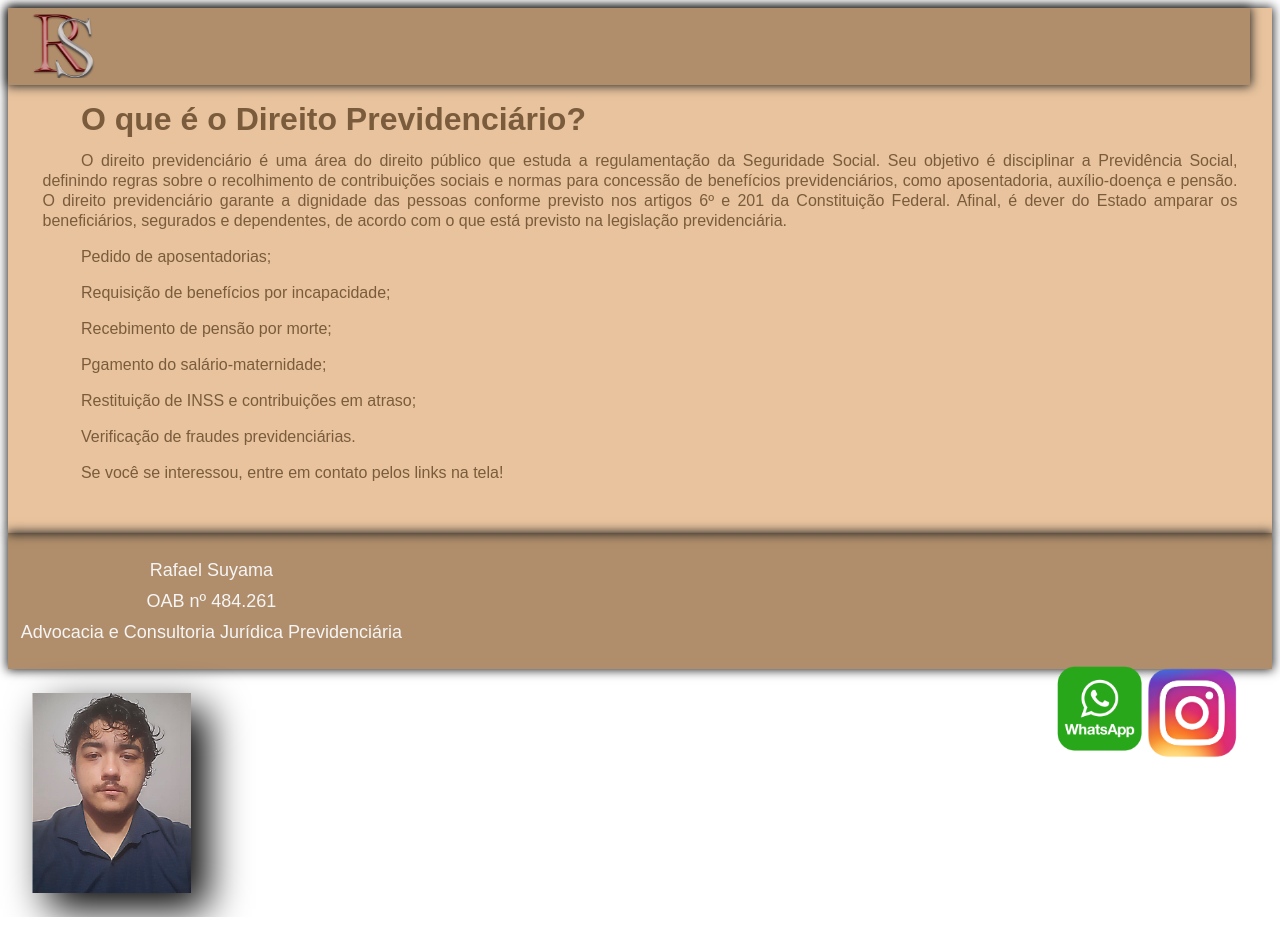
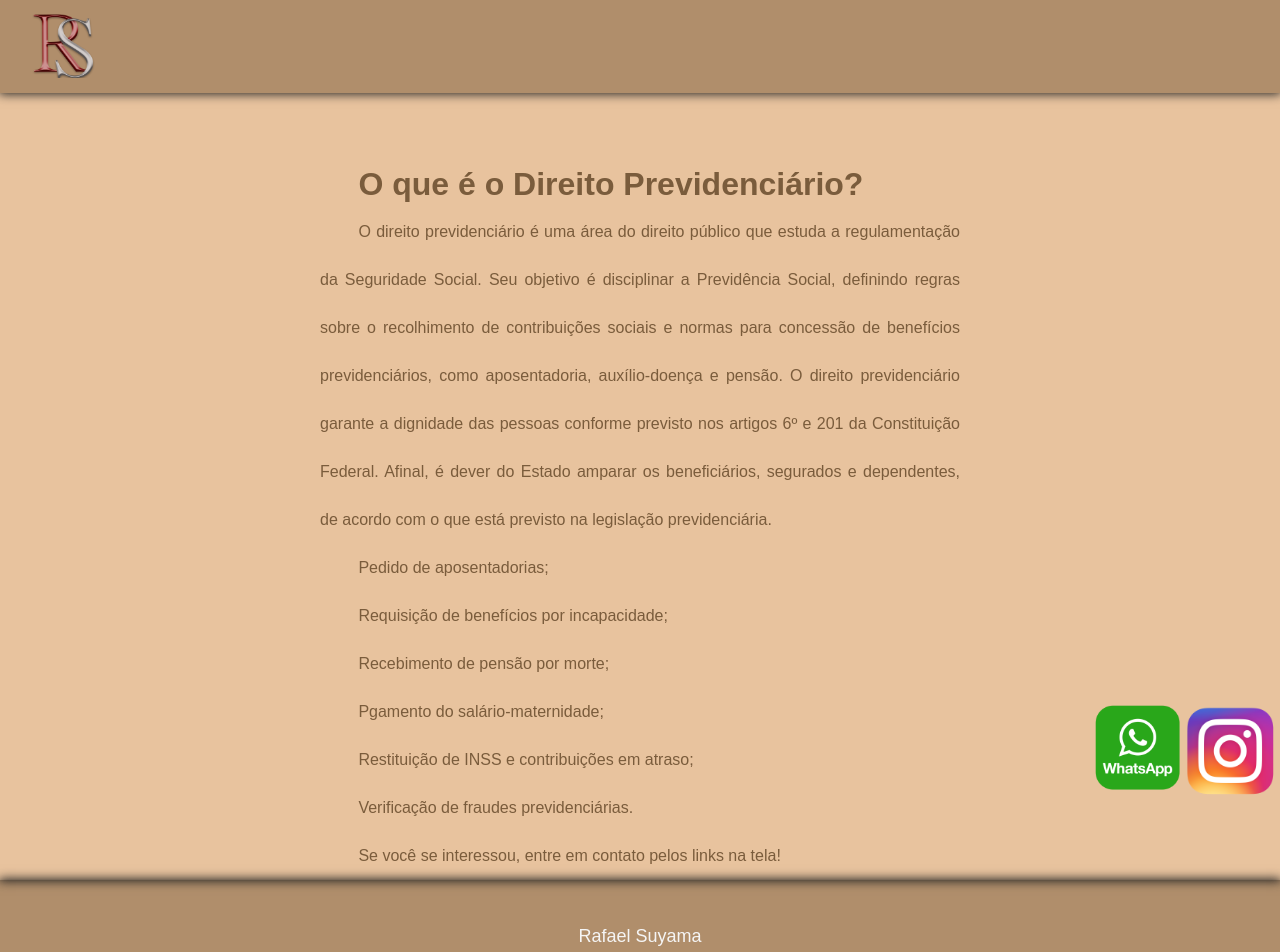
Before and after one commit to RMSuyama/sitecartao, a React (Create React App) app: page / in a window 1280 px wide. Shown: the top 952 px of the page. Before the commit the page ends 917 px from the top, so only its background shows below. Built offline with nearby package versions, Linux system fonts and the light colour scheme.

Commit message:
atualização da copa

```diff
--- a/src/App.css
+++ b/src/App.css
@@ -30,26 +30,23 @@
     position:fixed;
     background-color: #b08e6b;
     height: auto;
-    width: 97vw;
+    width: 100vw;
     box-shadow: 0 0 10px 1px #222;
-    margin-left: 0;
-    margin-top: 0px;
+
 
 }
 
 .main {
     height: auto;
-    width: 100%;
+    width: 100vw;
     background-color:#e8c39e;
     box-shadow: 0 0 10px 1px #222;
-}
+  }
 
 
 .footer {
     height: auto;
-    width: 100%;
+    width: 100vw;
     box-shadow: 0 0 10px 1px #222;
-    display: flex;
-    align-items: center;
-    flex-direction: row;
+
 }
--- a/src/components/ContactIcons/ContactIcons.styles.tsx
+++ b/src/components/ContactIcons/ContactIcons.styles.tsx
@@ -8,11 +8,11 @@ export const LinkContainer = styled.div`
     right: 0;
     z-index: 500;
     display: flex;
-    justify-content: space-between;
-    margin-bottom: 3vw;
-    margin-right: 3vw;
+    justify-content: flex;
+    margin-bottom: 0vw;
+    margin-right: 0vw;
     a:nth-child(1){
-        margin-right: 0vw;
+        margin-right: 0px;
     }
 `
 
--- a/src/components/layout/Body.css
+++ b/src/components/layout/Body.css
@@ -6,10 +6,20 @@
     /* font-size: max(80px); */
     /* font-size: max(30vw, 30px); */
     /* font-size: min(max(16px, 4vw), 22px); */
-    line-height: 20px;
-    padding: 2.7vw;
-    padding-top: 10vh;
+    line-height: 6vh;
     color: #7a5c3c;
+    width: 50vw;
+    padding-left: 25vw;
+    padding-top: 20vh;
+
+
+
 
 
 }
+
+.h1{
+
+    padding-bottom: 5vh;
+    color: aliceblue;
+}
--- a/src/components/layout/Footer.css
+++ b/src/components/layout/Footer.css
@@ -1,7 +1,8 @@
 .tfuti{
     display: flex;
     flex-direction: reverse row;
-    justify-items:first baseline;
+    justify-items:end;
+    height: auto;
 
 
 }
@@ -13,27 +14,9 @@
     color: whitesmoke;
     font-size: min(10px) max(25);
     font-family: 'Source Sans Pro', sans-serif;
-    line-height: 1vw;
-    padding: 1vw;
+    padding: 5vh;
     font-style: normal;
+    height: auto;
+    line-height: 4vh;
 
 }
-
-.ffoto{
-    position: absolute;
-    filter: blur(5px);
-    filter: brightness(0.4);
-    filter: contrast(200%);
-    filter: drop-shadow(16px 16px 20px rgb(0, 0, 0));
-    /* filter: grayscale(50%);
-    filter: hue-rotate(90deg);
-    filter: invert(75%);
-    filter: opacity(25%);
-    filter: saturate(30%);
-    filter: sepia(60%); */
-    display:flex;
-    padding: 3vh;
-    height: 25vh;
-    width: 10vw;
-    filter:blur(9px), drop-shadow(16px 16px 20px rgb(0, 0, 0)), brightness(0.4);
-}
--- a/src/components/layout/Footer.jsx
+++ b/src/components/layout/Footer.jsx
@@ -10,9 +10,9 @@ function Footer() {
             <p>Advocacia e Consultoria Jurídica Previdenciária</p>
             </div>
 
-            <div className="ffoto">
+            {/* <div className="ffoto">
                 <img className="foto" src={foto} alt="foto" />
-            </div>
+            </div> */}
         </div>
     )
 }
--- a/src/components/layout/Header.css
+++ b/src/components/layout/Header.css
@@ -3,6 +3,7 @@
 
   display: flex;
   align-items: center;
+  padding: 1vh;
 
 
 }
--- a/src/index.css
+++ b/src/index.css
@@ -1,3 +1,5 @@
-.index{
-    background-color: firebrick;
+*{
+    padding: 0cm;
+    margin: 0cm;
+
 }
```
Also changed, not shown: src/components/layout/Aside.jsx (deleted).
